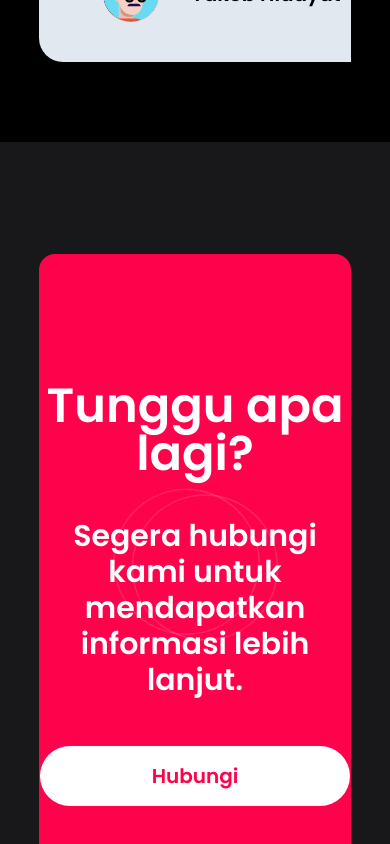
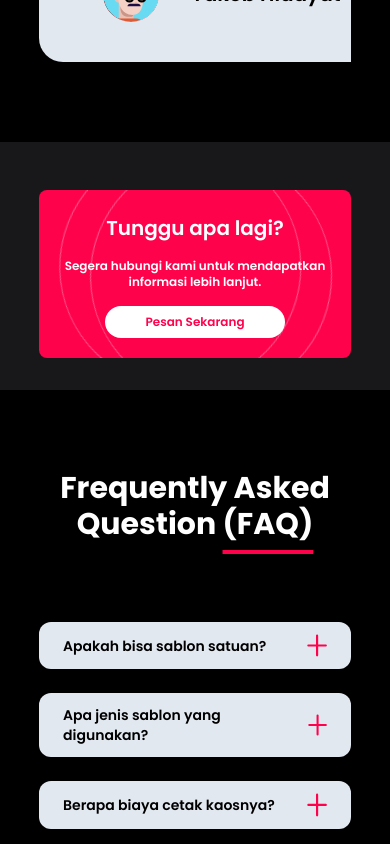
Before and after one commit to thenewsatria/qlambi-landing, a React (Vite) app: page / in a window 390 px wide. Shown: the part 6280-7124 px from the top of the page. Built offline with nearby package versions, Linux system fonts and the light colour scheme.

Commit message:
add responsivity on tunggu apa lagi section

```diff
--- a/src/App.tsx
+++ b/src/App.tsx
@@ -454,16 +454,16 @@ function App() {
         </div>
       </section>
       {/* Tunggu Apa Lagi? Section */}
-      <section className='bg-zinc-900 pt-28 pb-48'>
-        <div className='w-4/5 mx-auto bg-primary rounded-2xl pb-4 pt-8 relative overflow-hidden'>
-          <div className='absolute top-1/2 left-1/2 -translate-y-1/2 -translate-x-1/2'>
+      <section className='bg-zinc-900 pt-12 pb-8 md:pt-16 md:pb-12 lg:pt-14 lg:pb-14 xl:pt-20 xl:pb-32 2xl:pt-28 2xl:pb-36'>
+        <div className='w-4/5 mx-auto bg-primary rounded-lg pt-6 md:pt-10 2xl:rounded-2xl pb-5 md:pb-7 xl:pb-12 2xl:pt-8 relative overflow-hidden'>
+          <div className='absolute top-1/2 left-1/2 -translate-y-1/2 -translate-x-1/2 w-10/12 md:w-auto'>
             <img className='object-cover object-center animate-spin' src={radialBg4} alt="" />
           </div>
-          <div className='mt-24 mb-14 relative z-10'>
-            <h1 className='text-center text-5xl text-white font-semibold mb-10'>Tunggu apa lagi?</h1>
-            <h2 className='text-center text-3xl text-white font-semibold'>Segera hubungi kami untuk mendapatkan informasi lebih lanjut.</h2>
-            <div className='flex justify-center mt-12'>
-              <button className='mx-auto px-28 text-primary text-xl font-semibold bg-white py-4 rounded-full'>Hubungi</button>
+          <div className='px-6 md:px-12 2xl:px-24 lg:mt-5 xl:mt-10 2xl:mt-20 2xl:mb-5 relative z-10'>
+            <h1 className='text-center text-xl md:text-3xl lg:text-4xl text-white font-semibold mb-4 md:mb-8 xl:mb-10 2xl:text-5xl 2xl:mb-16'>Tunggu apa lagi?</h1>
+            <h2 className='text-center text-xs md:text-base lg:text-lg xl:text-xl 2xl:text-2xl text-white font-semibold'>Segera hubungi kami untuk mendapatkan informasi lebih lanjut.</h2>
+            <div className='flex justify-center mt-4 md:mt-6 xl:mt-8 2xl:mt-10'>
+              <button className='text-xs md:text-base lg:text-base py-2 px-10 md:px-12 mx-auto 2xl:px-20 text-primary 2xl:text-xl font-semibold bg-white 2xl:py-4 rounded-full'>Pesan Sekarang</button>
             </div>
           </div>
         </div>
```
